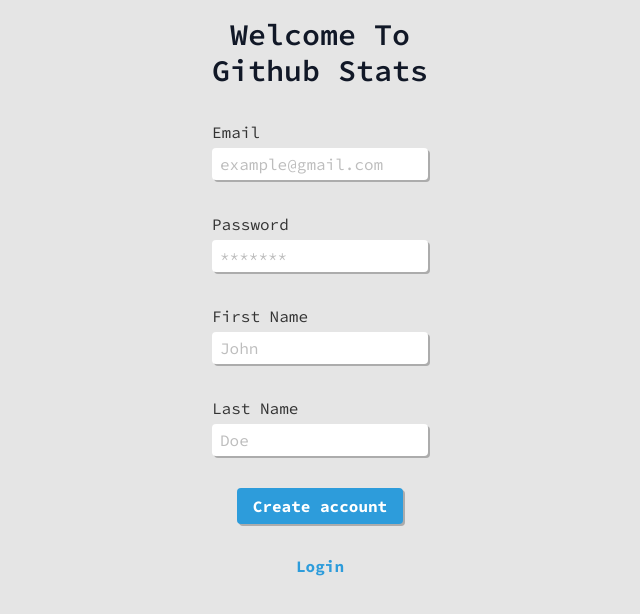
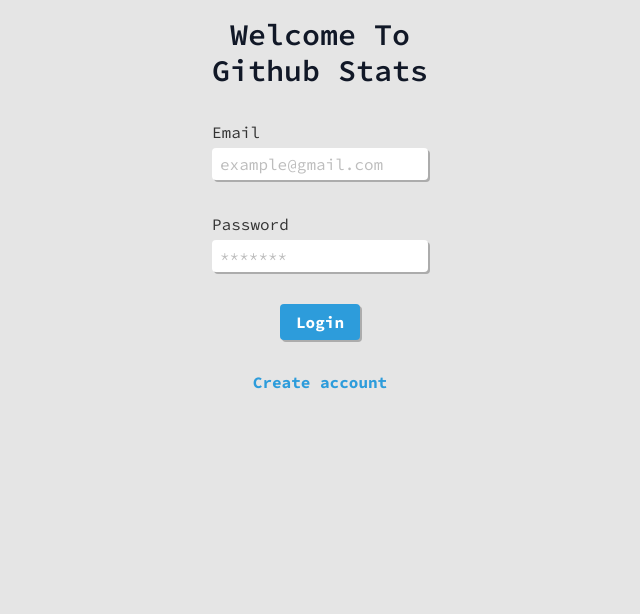
Before and after one commit to Diego12996/github-stats, a React (Create React App) app: page / in a window 1280 px wide. Shown: the top 614 px of the page, without its empty margins (320-960 px from the left). Built offline with nearby package versions, Linux system fonts and the light colour scheme.

Commit message:
Login Test

```diff
--- a/src/App.js
+++ b/src/App.js
@@ -1,8 +1,9 @@
+import LoginPage from "./pages/login-page";
 import SignupPage from "./pages/signup-page";
 
 function App() {
   return (
-    <SignupPage />
+    <LoginPage />
   )
 }
 
```
